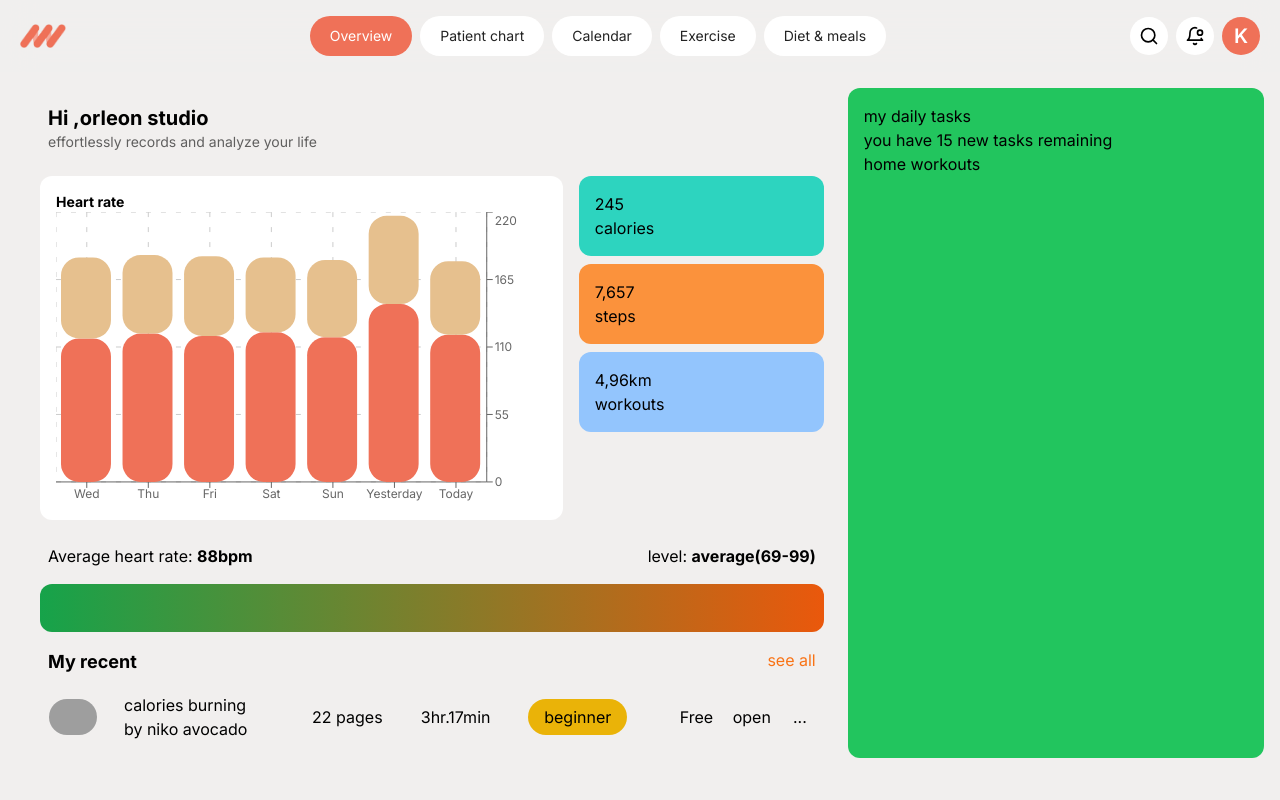
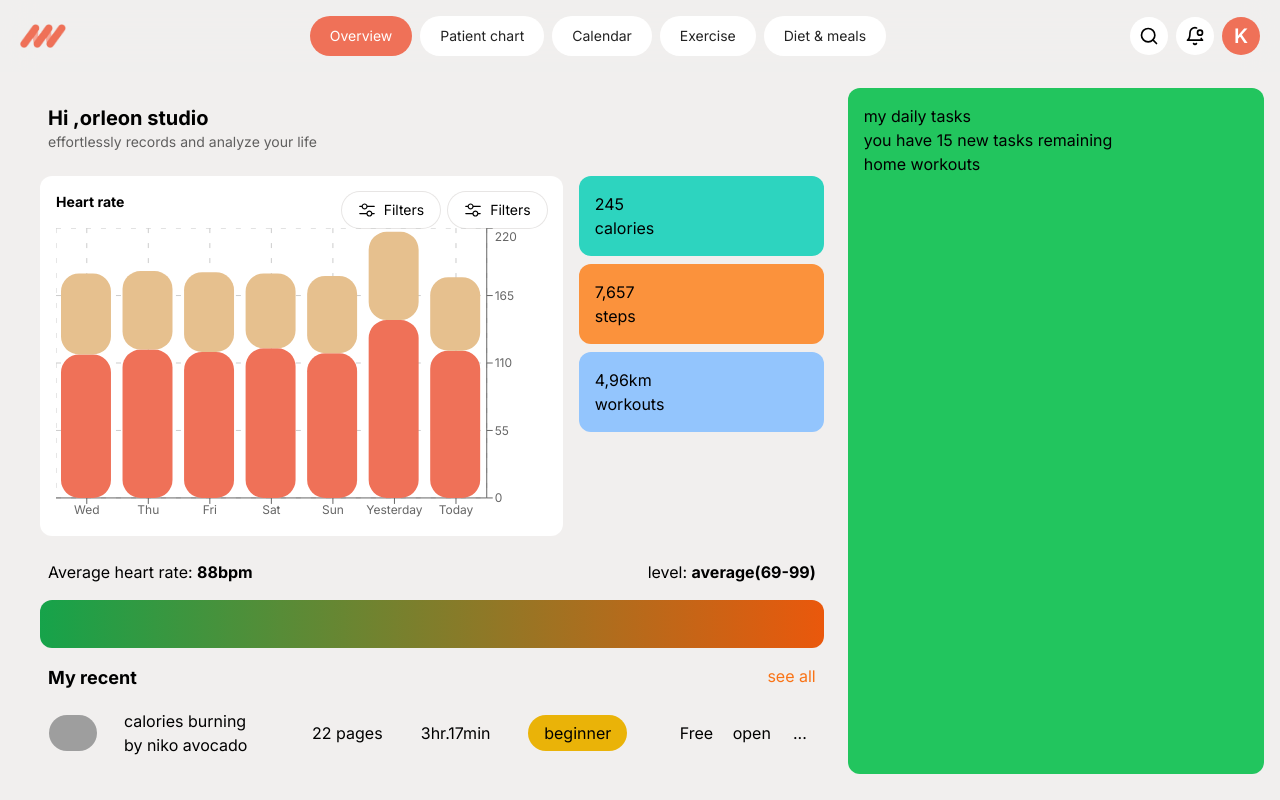
Before and after one commit to draken250/M.R.th, a React (Vite) app: page /#/ in a window 1280 px wide. Built offline with nearby package versions, Linux system fonts and the light colour scheme; grey boxes are pictures that could not be loaded.

Commit message:
Stalker-commit: src/Pages/Overview.jsx

```diff
--- a/src/Pages/Overview.jsx
+++ b/src/Pages/Overview.jsx
@@ -3,6 +3,7 @@ import Leftbar from "../Components/Leftbar";
 import Topbar from "../Components/Topbar";
 import Rightbar from "../Components/Rightbar";
 import Statistics from "../Components/Statistics";
+import { RxMixerHorizontal } from "react-icons/rx";
 
 function Overview() {
   return (
@@ -22,7 +23,16 @@ function Overview() {
                 <div className="w-full flex flex-col">
                   <div className="flex justify-between">
                     <h1 className="text-sm font-bold">Heart rate</h1>
-                    <div className="flex"></div>
+                    <div className="flex items-center gap-2">
+                      <button class="flex items-center justify-center gap-2 px-4 py-2 text-sm rounded-full ring-1 ring-stone-200 hover:bg-stone-200">
+                        <RxMixerHorizontal className="text-lg" />
+                        <span>Filters</span>
+                      </button>
+                      <button class="flex items-center justify-center gap-2 px-4 py-2 text-sm rounded-full ring-1 ring-stone-200 hover:bg-stone-200">
+                        <RxMixerHorizontal className="text-lg" />
+                        <span>Filters</span>
+                      </button>
+                    </div>
                   </div>
                 </div>
                 <Statistics />
```
